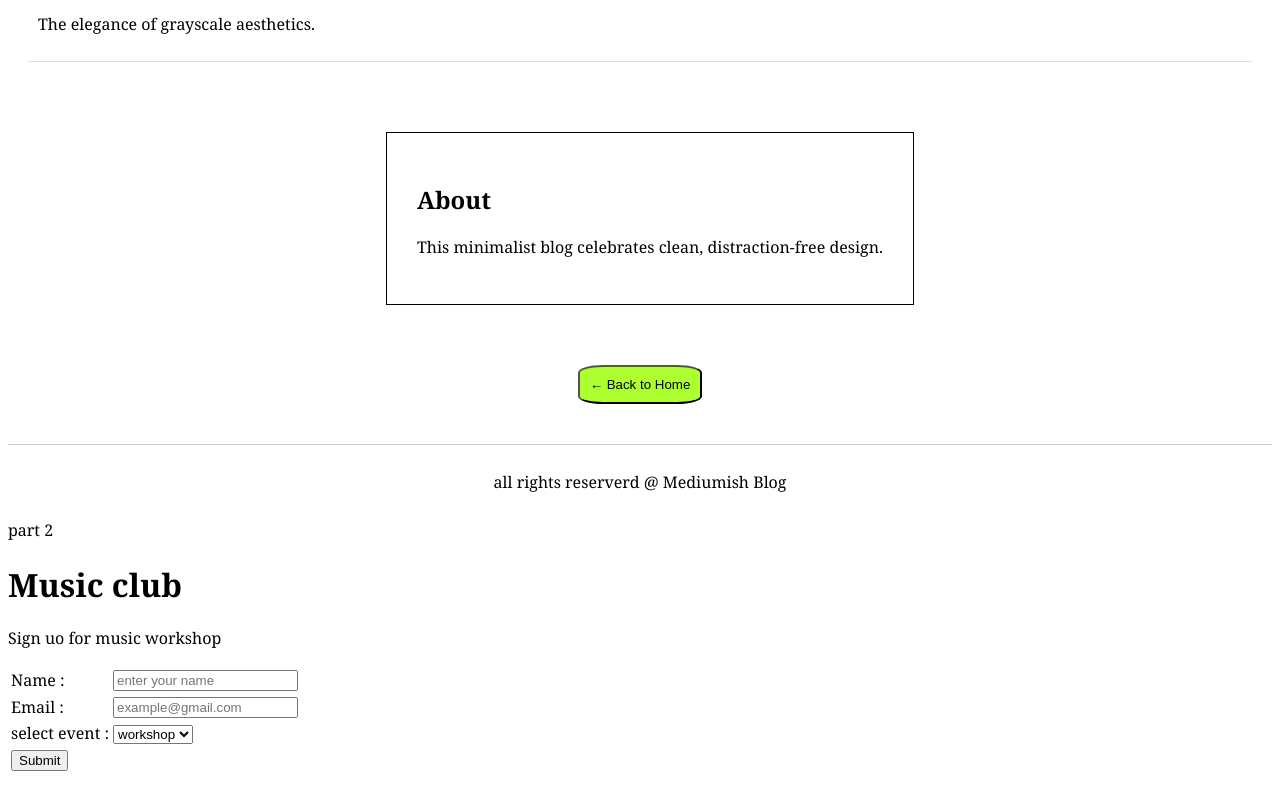
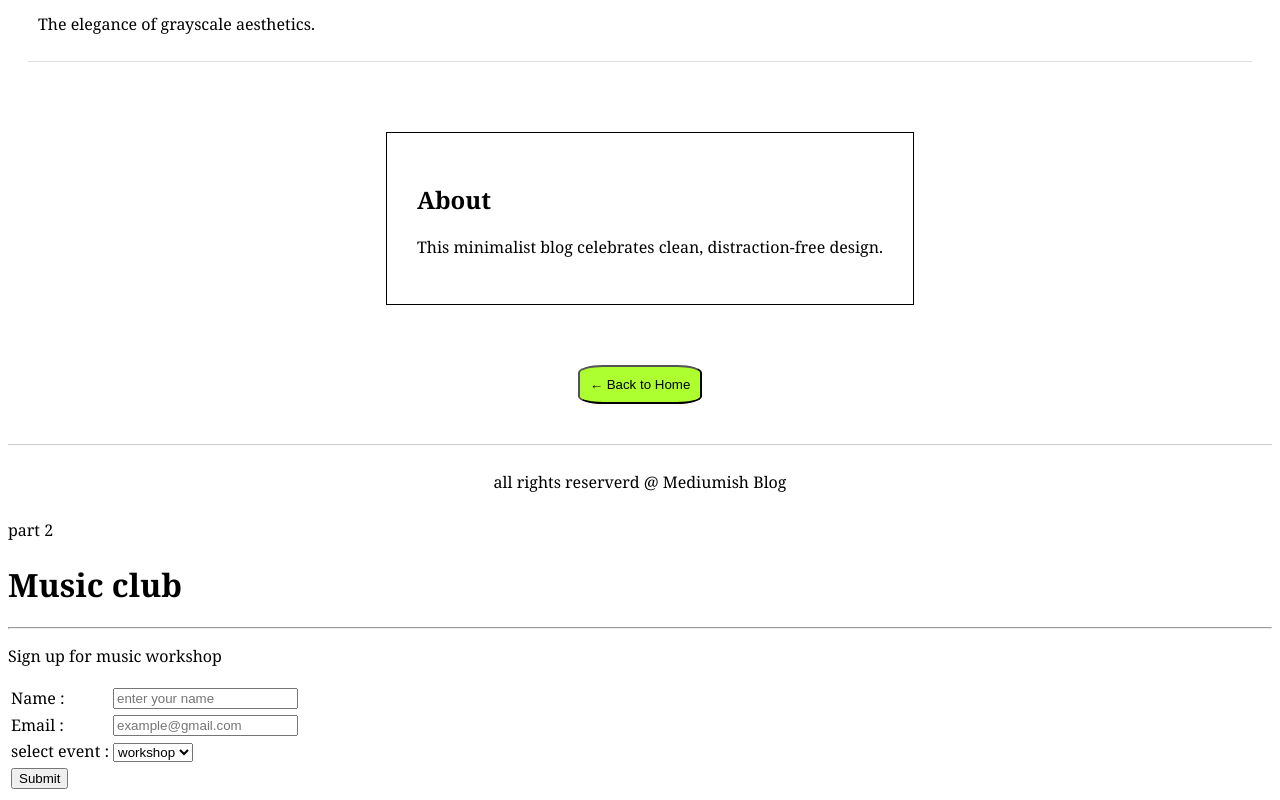
Before and after one commit to Rayz2425/relay-hackathonn, a plain HTML site: page relay-hackathon/index.html in a window 1280 px wide. Shown: the part 581-1381 px from the top of the page. Drawn offline with Linux system fonts and the light colour scheme.

Commit message:
Update index.html

```diff
--- a/relay-hackathon/index.html
+++ b/relay-hackathon/index.html
@@ -57,11 +57,13 @@
       <p>all rights reserverd @ Mediumish Blog</p>
     </footer>
   <script src="script.js"></script>
-  part 2
-  <h1>
+part 2
+  <div class="registrtionform">
+    <h1 >
     Music club
   </h1>
-  <p>Sign uo for music workshop</p>
+  <hr>
+  <p>Sign up for music workshop</p>
 <form action="" method="post">
   <table>
     <tr>
@@ -97,5 +99,6 @@
     </tr>
   </table>
 </form>
+  </div>
 </body>
 </html>
```
